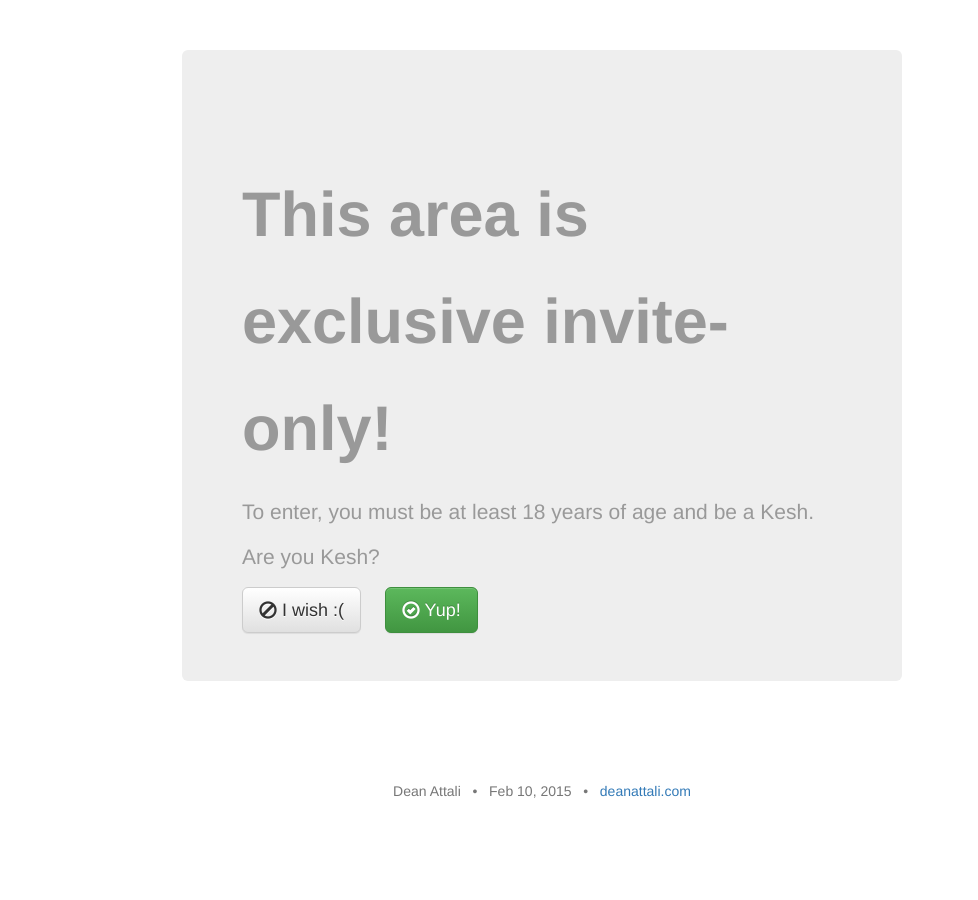
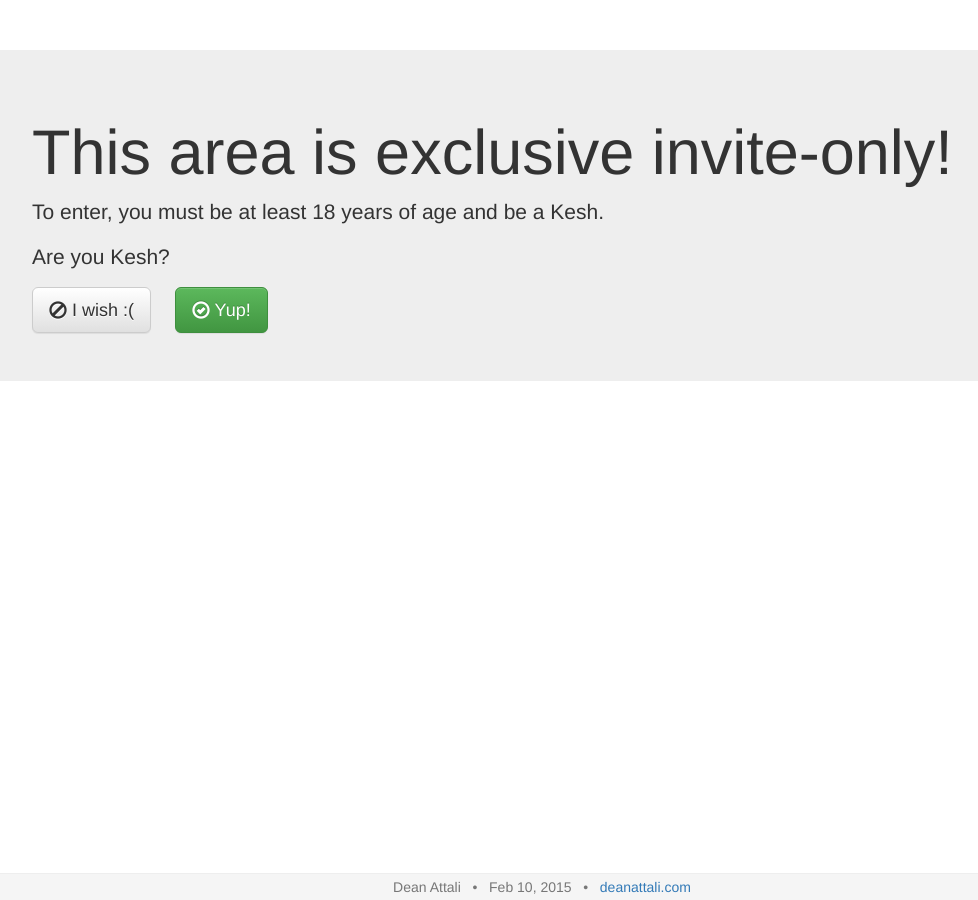
Before and after one commit to daattali/daattali.github.io, a Jekyll site: the page built from kesh.html, in a window 1280 px wide. Shown: the whole page, without its empty margins (98-1076 px from the left). Built offline with Jekyll 4.4.1, drawn with Linux system fonts in a browser that asks for light colours; Markdown is read by kramdown in place of the engine named in the settings.

Commit message:
try to fix kesh page

```diff
--- a/_includes/head.html
+++ b/_includes/head.html
@@ -10,7 +10,6 @@
 
   <link rel="stylesheet" href="css/bootstrap.min.css" />
   <link rel="stylesheet" href="css/bootstrap-theme.min.css" />
-  <link rel="stylesheet" href="css/style.css" />
   <link rel="alternate" type="application/rss+xml" title="{{ site.name }} - {{ site.description }}" href="{{ site.baseurl }}/feed.xml" />
 
   {% if page.css %}
--- a/css/kesh.css
+++ b/css/kesh.css
@@ -1,3 +1,21 @@
+.hideme {
+  display: none;
+}
+
+#main.minimal-page {
+  padding-bottom: 50px;
+}
+
+footer.footer-min {
+  position: fixed;
+  bottom: 0;
+  width: 100%;
+  padding: 3px;
+  background-color: #f5f5f5;
+  border-top: 1px solid #eeeeee;
+  text-align: center;
+}
+
 body {
   padding-top: 50px;
 }
--- a/css/style.css
+++ b/css/style.css
@@ -271,11 +271,6 @@ footer {
   text-align: center;
 }
 
-
-body {
-  color: #999;
-}
-
 .hideme {
   display: none;
 }
@@ -284,7 +279,7 @@ body {
   padding-bottom: 50px;
 }
 
-#footer.footer-min {
+footer.footer-min {
   position: fixed;
   bottom: 0;
   width: 100%;
```
